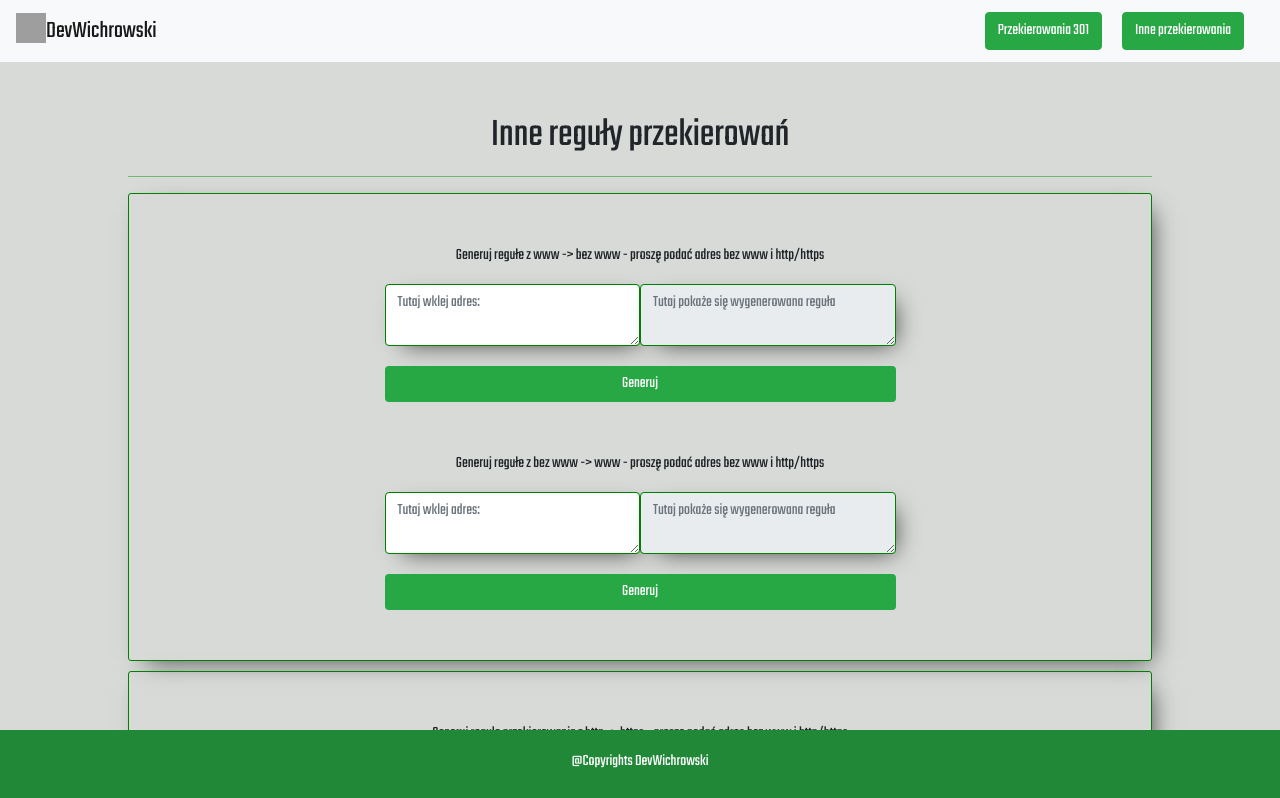
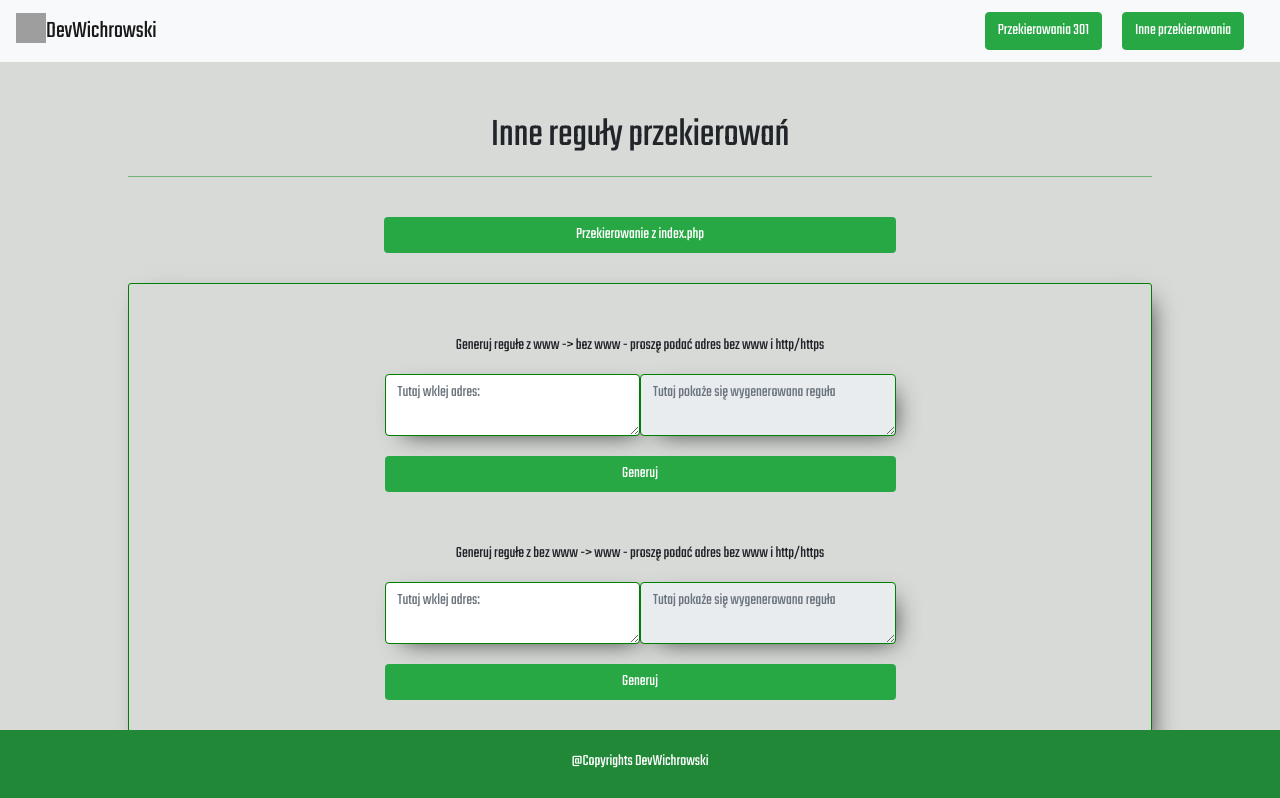
Before and after one commit to DevWichrowski/react-redirections, a React (Create React App) app: page /narzedzia in a window 1280 px wide. Shown: the top 798 px of the page. Built offline with nearby package versions, Linux system fonts and the light colour scheme; grey boxes are pictures that could not be loaded.

Commit message:
Addex index.php regex with some styling

```diff
--- a/src/components/otherTools/OtherTools.css
+++ b/src/components/otherTools/OtherTools.css
@@ -1,10 +1,23 @@
 .shadow-box {
   border: 1px solid black;
   width: 80%;
-  margin: 10px auto;
+  margin: 30px auto;
   border-radius: 3px;
   border-color: green;
   -webkit-box-shadow: 8px 8px 24px -10px rgba(0, 0, 0, 0.75);
   box-shadow: 8px 8px 24px -10px rgba(0, 0, 0, 0.75);
 }
+
+.summary {
+  width: 40%;
+  margin: 20px auto !important;
+}
+
+.summary .btn-secondary {
+  background-color: #259e41;
+}
+
+.summary .card-body {
+  text-align: center;
+}
 /*# sourceMappingURL=OtherTools.css.map */
--- a/src/components/otherTools/OtherTools.js
+++ b/src/components/otherTools/OtherTools.js
@@ -83,6 +83,24 @@ export default class OtherTools extends Component {
 			<div className="page-body">
 				<h1 className="h1-tools">Inne reguły przekierowań</h1>
 				<hr />
+					<div className="summary">
+						<button
+							className="btn btn-danger"
+							type="button"
+							data-toggle="collapse"
+							data-target="#collapseExample"
+							aria-expanded="false"
+							aria-controls="collapseExample"
+						>
+							Przekierowanie z index.php
+						</button>
+						<div className="collapse" id="collapseExample">
+							<div className="card card-body">
+								<p>RewriteCond % {'{THE_REQUEST}'} ^.*/index\.php </p>
+								<p>RewriteRule ^(.*)index.php$ /$1 [R=301,L]</p>
+							</div>
+						</div>
+					</div>
 				<div className="shadow-box">
 					<OtherRedirections
 						description={'Generuj regułe z www -> bez www - proszę podać adres bez www i http/https'}
--- a/src/components/otherTools/OtherTools.scss
+++ b/src/components/otherTools/OtherTools.scss
@@ -1,7 +1,7 @@
 .shadow-box{
 	border: 1px solid black;
 	width: 80%;
-	margin: 10px auto;
+	margin: 30px auto;
 	border-radius: 3px;
 	border-color: green;
 
@@ -9,3 +9,16 @@
 	-moz-box-shadow: 8px 8px 24px -10px rgba(0, 0, 0, 0.75);
 	box-shadow: 8px 8px 24px -10px rgba(0, 0, 0, 0.75);
 }
+
+.summary{
+	width: 40%;
+	margin: 20px auto!important;
+
+	.btn-secondary{
+		background-color: #259e41;;
+	}
+
+	.card-body{
+		text-align: center;
+	}
+}
```
Also changed, not shown: 1 other file (tests, documents, lock files or other folders).
